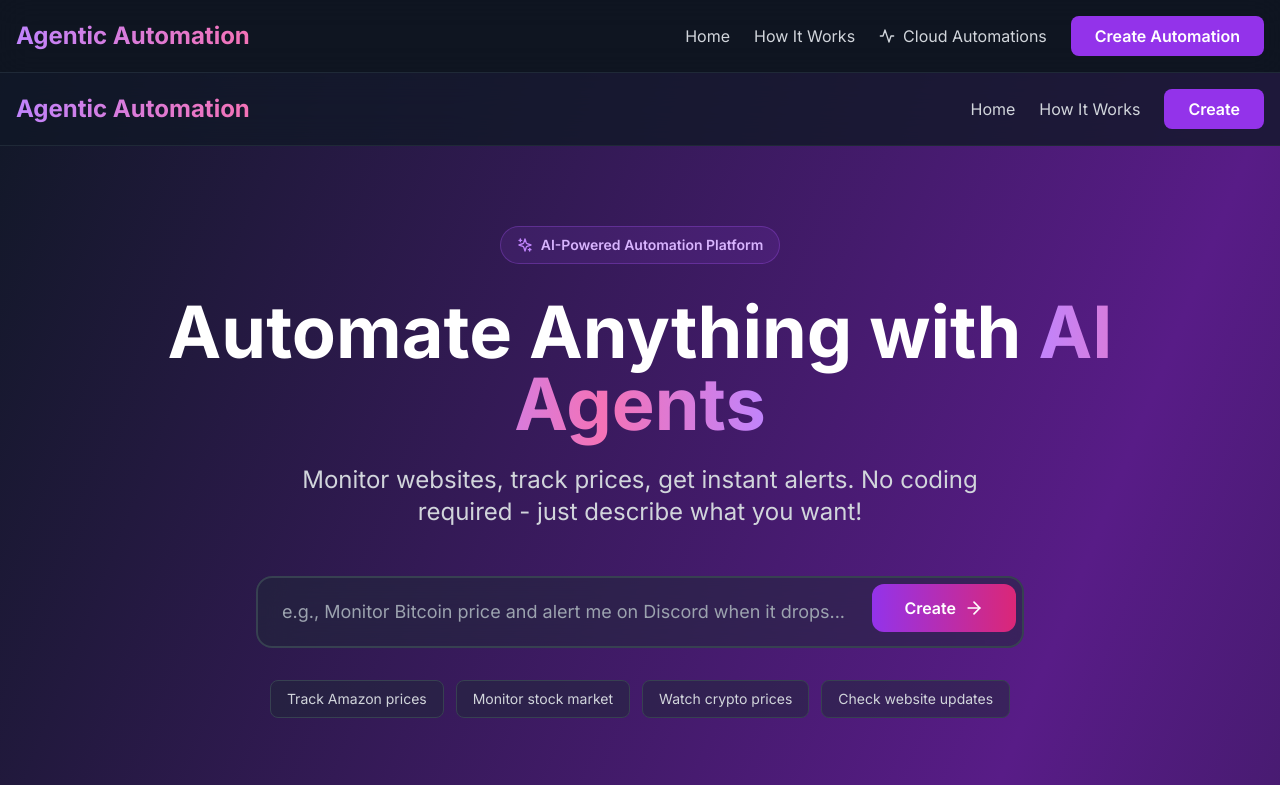
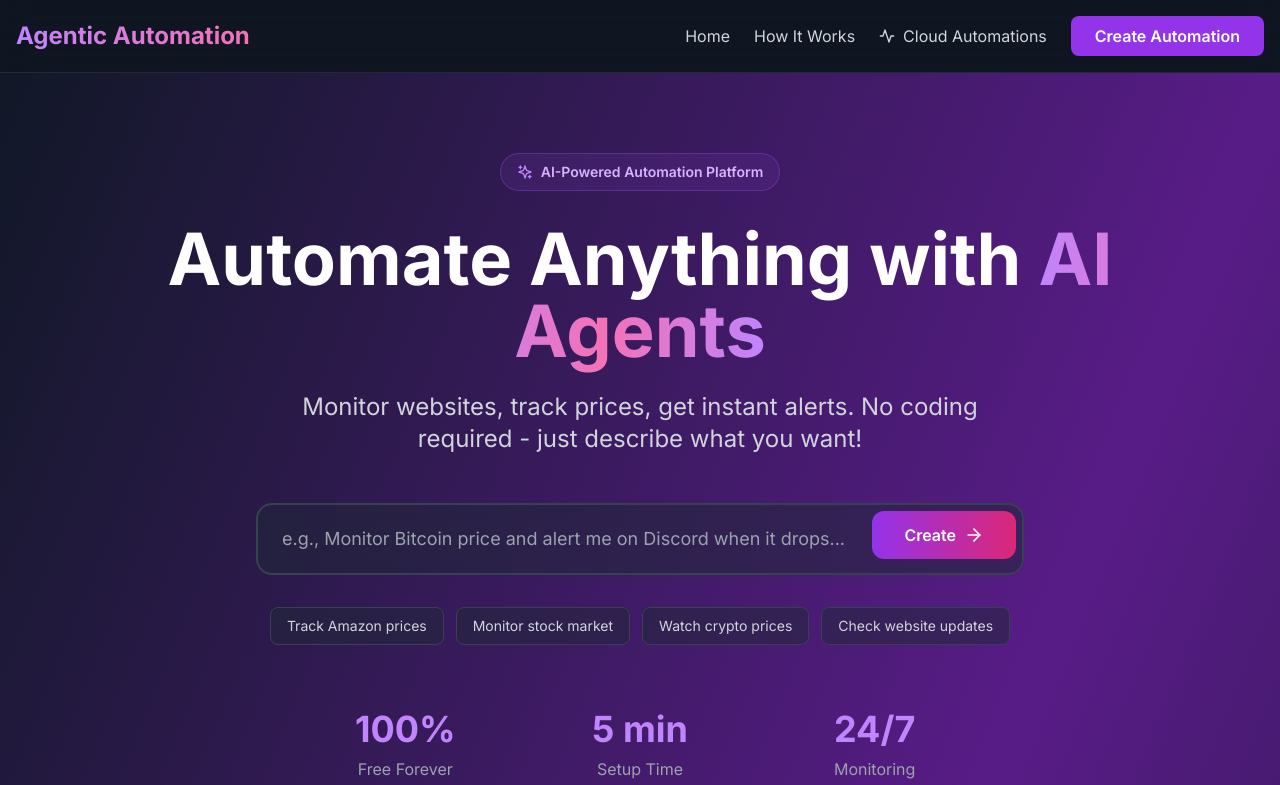
Before and after one commit to Siva-0317/ADE-Frontend, a Next.js app: page / in a window 1280 px wide. Shown: the top 785 px of the page. Built offline with nearby package versions, Linux system fonts and the light colour scheme.

Commit message:
fixed nav bar

```diff
--- a/app/page.tsx
+++ b/app/page.tsx
@@ -30,31 +30,6 @@ export default function Home() {
 
   return (
     <div className="min-h-screen bg-gradient-to-br from-gray-900 via-purple-900 to-gray-900">
-      {/* Navigation */}
-      <nav className="bg-gray-900/80 backdrop-blur-lg border-b border-gray-800 sticky top-0 z-50">
-        <div className="container mx-auto px-3 sm:px-4 py-3 sm:py-4">
-          <div className="flex items-center justify-between">
-            <Link href="/" className="text-lg sm:text-2xl font-bold bg-gradient-to-r from-purple-400 to-pink-400 bg-clip-text text-transparent truncate">
-              Agentic Automation
-            </Link>
-            <div className="flex items-center gap-3 sm:gap-6">
-              <Link href="/" className="text-gray-300 hover:text-white transition-all hidden md:block text-sm sm:text-base">
-                Home
-              </Link>
-              <Link href="/how-it-works" className="text-gray-300 hover:text-white transition-all text-sm sm:text-base">
-                <span className="hidden sm:inline">How It Works</span>
-                <span className="sm:hidden">Help</span>
-              </Link>
-              <Link
-                href="/create"
-                className="bg-purple-600 hover:bg-purple-700 text-white px-3 sm:px-6 py-1.5 sm:py-2 rounded-lg transition-all font-semibold text-sm sm:text-base"
-              >
-                Create
-              </Link>
-            </div>
-          </div>
-        </div>
-      </nav>
 
       {/* Hero Section */}
       <div className="container mx-auto px-3 sm:px-4 pt-12 sm:pt-16 md:pt-20 pb-8 sm:pb-12 md:pb-16">
```
